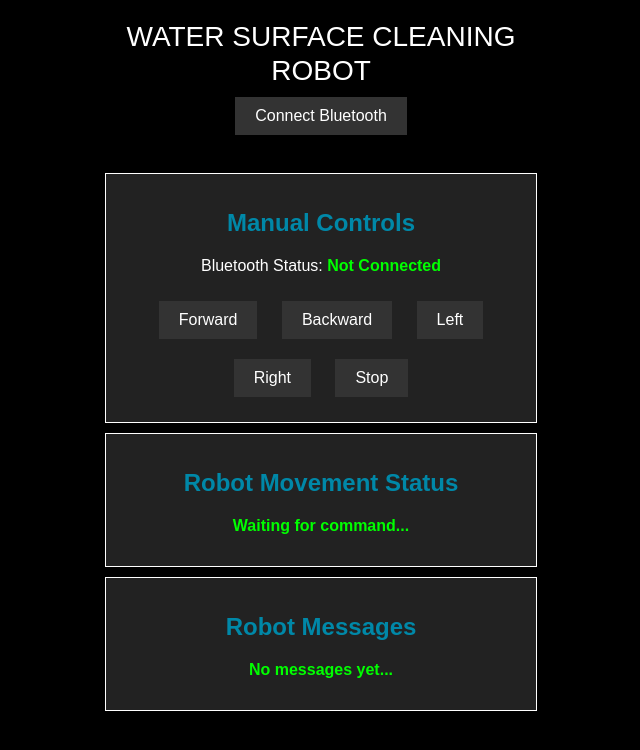
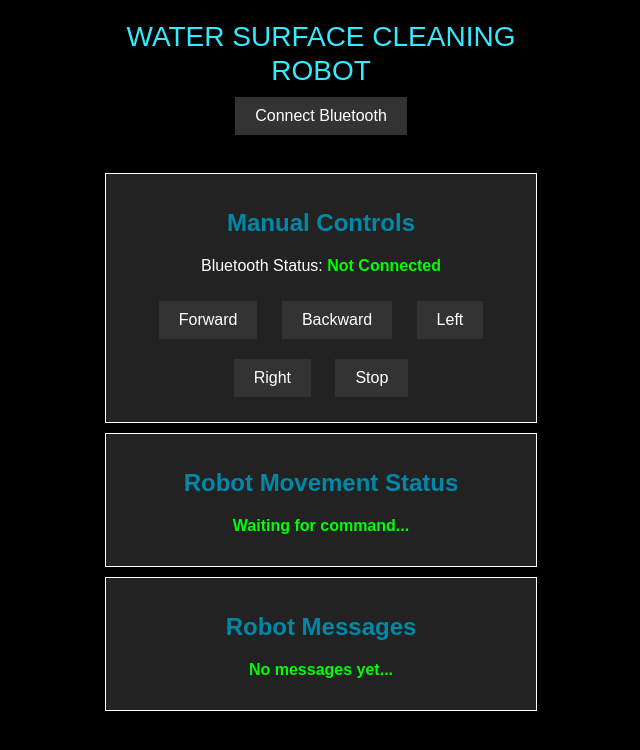
Before and after one commit to IK246/Water-Surface-Cleaning-Bot, a plain HTML site: page index.html in a window 1280 px wide. Shown: the whole page, without its empty margins (319-959 px from the left). Drawn offline with Linux system fonts and the light colour scheme.

Commit message:
Update index.html

```diff
--- a/index.html
+++ b/index.html
@@ -43,7 +43,7 @@
       font-size: 28px;
       line-height: 1.2;
       text-transform: uppercase;
-      color: #33eaf; /* Dark Aqua Blue */
+      color: #33eaff; /* Dark Aqua Blue */
     }
     .robot-text {
       font-size: 28px;
```
